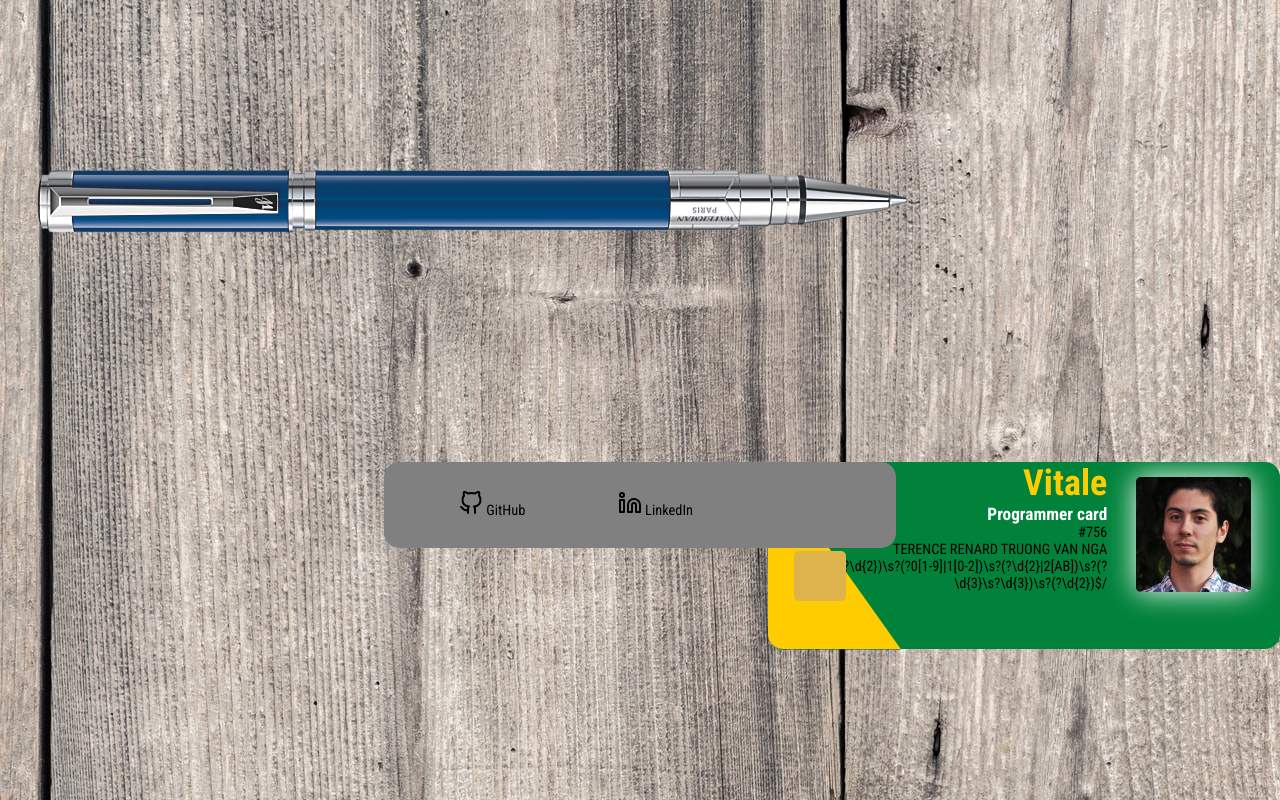
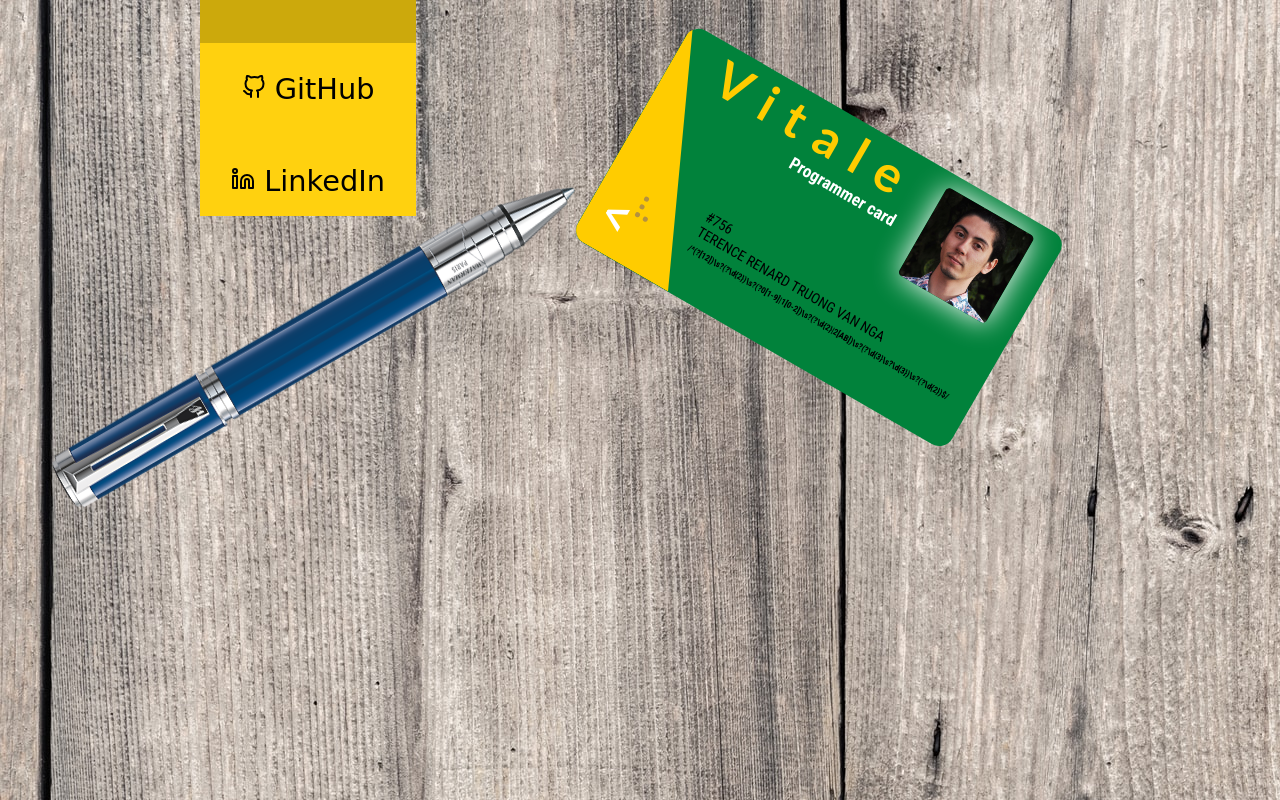
Before and after one commit to Truong-Terence/profile_le_wagon, a plain HTML site: page index.html in a window 1280 px wide. Drawn offline with Linux system fonts and the light colour scheme; a web font is replaced by a local one.

Commit message:
Add files via upload

```diff
--- a/styles.css
+++ b/styles.css
@@ -1,4 +1,29 @@
 @import url('https://fonts.googleapis.com/css2?family=Roboto+Condensed:ital,wght@0,300;0,400;0,700;1,300;1,400;1,700&display=swap');
+@import url('https://fonts.googleapis.com/css2?family=Lato:wght@700&display=swap');
+@import url('https://fonts.googleapis.com/css2?family=Just+Another+Hand&display=swap');
+
+.container {
+  display: flex;
+}
+
+@media (max-width: 960px) {
+  /* For a screen < 960px, this CSS will be read */
+  .container {
+    width: 700px;
+  }
+}
+@media (max-width: 720px) {
+  /* For a screen < 720px, this CSS will be read */
+  .container {
+    width: 500px;
+  }
+}
+@media (max-width: 540px) {
+  /* For a screen < 540px, this CSS will be read */
+  .container {
+    width: 300px;
+  }
+}
 
 * {
   margin: 0;
@@ -17,7 +42,7 @@ h1, h2, h3 {
 }
 
 h1 {
-  font-size: 2.5em;
+  font-size: 3.5em;
 }
 
 h2 {
@@ -45,19 +70,16 @@ li {
 }
 
 .card {
+  background-color: grey;
+  width: 30em;
+  text-align: right;}
+.card-vital {
   position: relative;
-  background-color: grey;
-  width: 40%;
-  margin: 3em auto;
+  background-color: #01823B;
+  margin: 8em 2em 0 auto;
+  transform: rotate(30deg);
+  height: 17em;
   border-radius: 15px;
-  text-align: right;
-
-  /* box-shadow: 5px 5px 5px black; */
-}
-.card-vital {
-  background-color: #01823B;
-  /* box-shadow: 5px 5px 5px #FFCC00; */
-  height: 13em;
 }
 
 #triangle_clippy {
@@ -70,11 +92,30 @@ li {
   box-shadow: 10px 10px 10px #01612c;
 }
 
+.card-network {
+  position: relative;
+  right: 60em;
+  background-color: #FFD10F;
+  font-family: 'Just Another Hand', cursive;
+  height: 15em;
+  width: 15em;
+}
+
+.up_post_it {
+  height: 3em;
+  width: 100%;
+  background-color: #cca90c;
+}
+
 .card-network ul {
   display: flex;
-  flex-direction: row;
+  flex-direction: column;
   justify-content: space-around;
-  padding: 2em;
+  font-size: 2em;
+}
+
+.card-network ul li {
+  margin: 1em auto;
 }
 
 .network_logo:hover {
@@ -82,25 +123,40 @@ li {
   transition-duration: 400ms;
 }
 .card h1 {
+  font-family: 'Lato', sans-serif;
   color: #FFCC00;
+  position: relative;
+  letter-spacing: 15px;
 }
 .card h2 {
   color: white;
+  position: relative;
+  margin-bottom: 3em;
 }
-.card-left {
-  margin: 0 auto;
-  width: 50%;
+.card p {
+  position: relative;
+  text-align: left;
+  left: 25%;
+  top: 8%;
 }
-.card-right {
-  margin: 0 auto;
-  width: 50%;
+
+.regex {
+  margin: 5px 0;
+  font-size: .6em;
+  font-weight: bold;
+}
+
+.arrow {
+  position: absolute;
+  top: 70%;
+  left: .3em;
+  color: white;
+  font-size: 4em;
 }
 
 .btn {
   position: relative;
-  top: 25%;
-  left: 5%;
-  background-color: #DEB34D;
+  left: 10%;
   border: none;
   color: white;
   padding: 15px 32px;
@@ -111,17 +167,18 @@ li {
 }
 .btn:hover {
   transition-duration: 300ms;
-  transform: scale(.9);
+  filter: brightness(1.75);
 }
 .btn-chip {
   background-image: url("images/chip.png");
-  padding: 25px 26px;
+  padding: 30px 32px;
   background-size: cover;
+  border-radius: 10px;
 }
 
 #profil_img {
-  height: 8em;
-  width: 8em;
+  height: 7em;
+  width: 7em;
   float: right;
   margin: 1em 2em .5em 2em;
   box-shadow: 0 0 2em white;
@@ -134,3 +191,36 @@ li {
 .float-right {
   float: right;
 }
+
+.braille_container {
+  position: absolute;
+  left: 3em;
+  top: 70%;
+  display: flex;
+  flex-direction: column;
+  justify-content: space-around;
+}
+.braille_container-l {
+  position: absolute;
+  left: 0em;
+  top: 100%;
+  display: flex;
+  justify-content: space-around;
+}
+.braille {
+  position: relative;
+  margin: 2px;
+  bottom: 50%;
+  height: 5px;
+  width: 5px;
+  border-radius: 50%;
+  background-color: #b4913f;
+}
+
+.pen {
+  position: absolute;
+  top: 10em;
+  height: 50%;
+  width: 50%;
+  transform: rotate(-30deg);
+}
```
